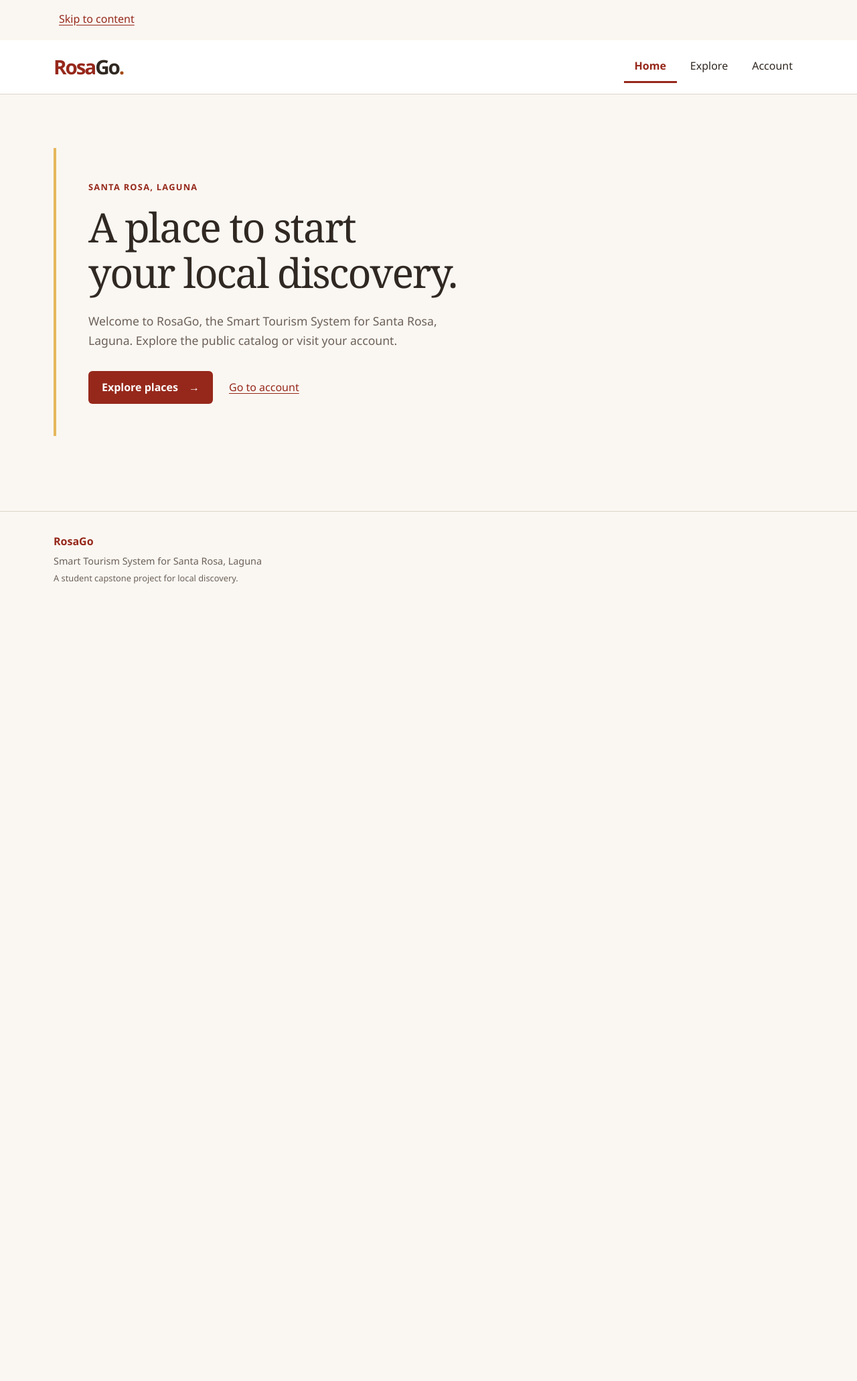
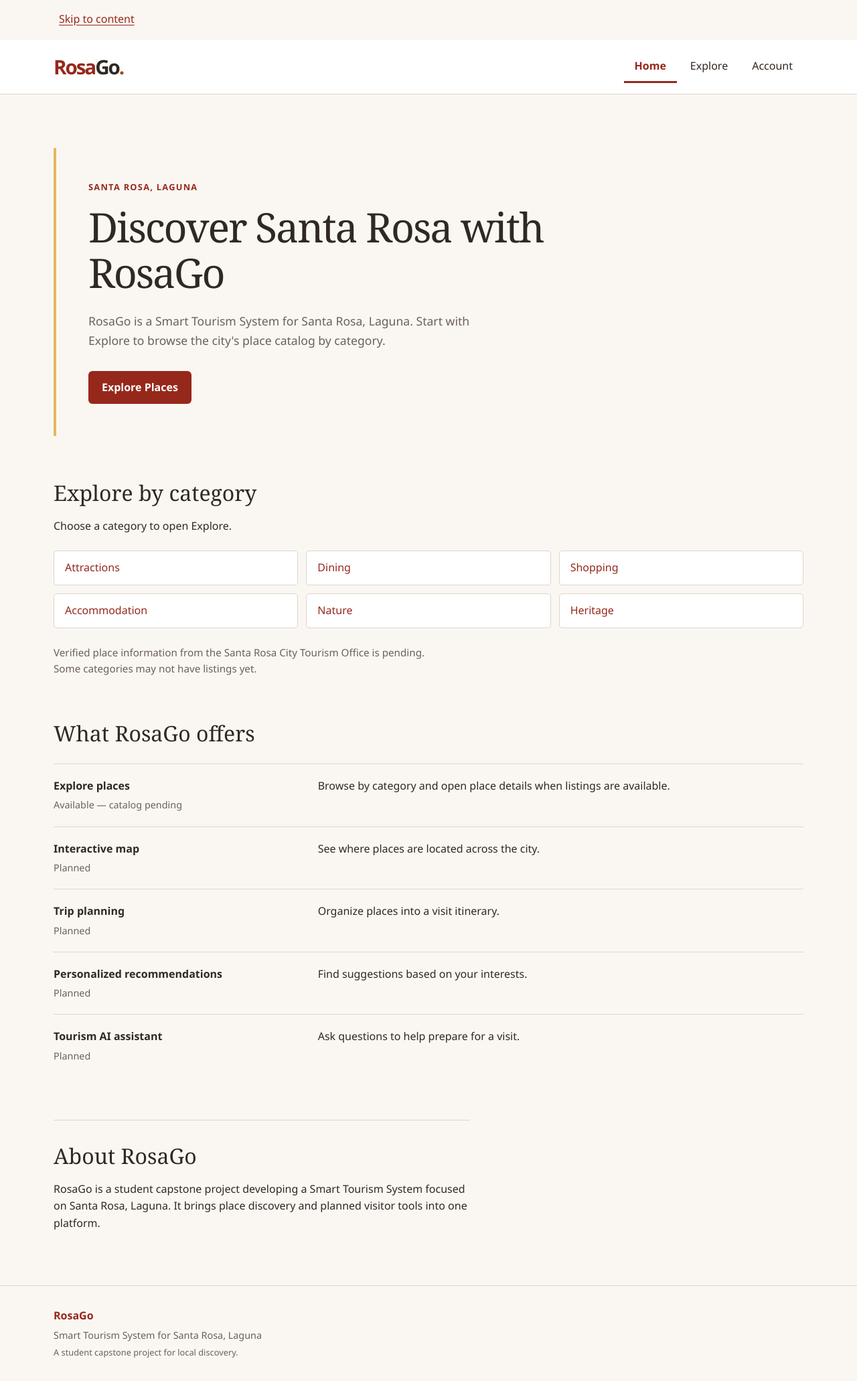
Before and after one commit to kkath8/RosaGo, a Flask app: page / in a window 1280 px wide. Shown: the whole page at 67% size. Before the commit the page ends 871 px from the top, so only its background shows below. Run offline with Flask 3, Linux system fonts and the light colour scheme; parts of the project's set-up code (start-up, migrations or seed data) failed here and were passed over.

Commit message:
Build public tourism homepage

```diff
--- a/static/css/site.css
+++ b/static/css/site.css
@@ -60,6 +60,23 @@
 .public-site .footer-inner strong { color: var(--site-red); }
 .public-site .footer-inner p { margin: 0.25rem 0 0; color: var(--site-muted); font-size: 0.9rem; }
 .public-site .footer-inner .project-note { font-size: 0.8rem; }
+.public-site .home-section { margin-top: clamp(2.5rem, 6vw, 4rem); }
+.public-site .home-section h2 { font-family: Georgia, "Times New Roman", serif; font-size: clamp(1.5rem, 3vw, 2rem); font-weight: 400; }
+.public-site .home-categories { display: grid; grid-template-columns: repeat(3, minmax(0, 1fr)); gap: 0.75rem; list-style: none; padding: 0; margin: 1.5rem 0; }
+.public-site .home-categories li { min-width: 0; }
+.public-site .home-categories a { display: flex; align-items: center; min-height: 44px; height: 100%; padding: 0.75rem 1rem; border: 1px solid var(--site-border); border-radius: 5px; background: #fff; text-decoration: none; }
+.public-site .home-categories a:hover { border-color: var(--site-red); text-decoration: underline; }
+.public-site .home-availability { color: var(--site-muted); font-size: 0.95rem; }
+.public-site .home-capabilities { list-style: none; padding: 0; margin: 1.5rem 0 0; }
+.public-site .home-capabilities li { display: grid; grid-template-columns: minmax(0, 1fr) minmax(0, 2fr); gap: 0.75rem 2rem; padding-block: 1.25rem; border-top: 1px solid var(--site-border); }
+.public-site .home-capability-label { min-width: 0; }
+.public-site .home-capability-label strong, .public-site .home-capability-status { display: block; }
+.public-site .home-capability-status { margin-top: 0.25rem; color: var(--site-muted); font-size: 0.9rem; }
+.public-site .home-capabilities p { min-width: 0; margin: 0; }
+.public-site .home-about { max-width: 68ch; padding-top: 2rem; border-top: 1px solid var(--site-border); }
+@media (max-width: 900px) {
+    .public-site .home-categories { grid-template-columns: repeat(2, minmax(0, 1fr)); }
+}
 @media (max-width: 700px) {
     .public-site .header-inner, .public-site .site-main, .public-site .footer-inner { width: calc(100% - 2rem); }
     .public-site .header-inner { gap: 0.5rem; }
@@ -67,4 +84,8 @@
     .public-site .site-nav a { flex: 1; justify-content: center; padding-inline: 0.75rem; }
     .public-site .places-grid { grid-template-columns: minmax(0, 1fr); }
     .public-site .home-intro { margin-block: 0 1rem; }
+    .public-site .home-capabilities li { grid-template-columns: minmax(0, 1fr); }
 }
+@media (max-width: 480px) {
+    .public-site .home-categories { grid-template-columns: minmax(0, 1fr); }
+}
--- a/templates/index.html
+++ b/templates/index.html
@@ -3,11 +3,56 @@
 {% block content %}
 <section class="home-intro" aria-labelledby="home-title">
     <p class="eyebrow">Santa Rosa, Laguna</p>
-    <h1 id="home-title">A place to start<br>your local discovery.</h1>
-    <p class="intro-text">Welcome to RosaGo, the Smart Tourism System for Santa Rosa, Laguna. Explore the public catalog or visit your account.</p>
+    <h1 id="home-title">Discover Santa Rosa with RosaGo</h1>
+    <p class="intro-text">RosaGo is a Smart Tourism System for Santa Rosa, Laguna. Start with Explore to browse the city's place catalog by category.</p>
     <div class="page-actions">
-        <a class="site-button" href="{{ url_for('places_list') }}">Explore places <span aria-hidden="true">&rarr;</span></a>
-        <a class="text-link" href="{{ url_for('user_index') }}">Go to account</a>
+        <a class="site-button" href="{{ url_for('places_list') }}">Explore Places</a>
     </div>
 </section>
+<section class="home-section" aria-labelledby="home-categories-title">
+    <h2 id="home-categories-title">Explore by category</h2>
+    <p>Choose a category to open Explore.</p>
+    <nav aria-labelledby="home-categories-title">
+        <ul class="home-categories">
+            {% for label, category in [
+                ('Attractions', 'attraction'), ('Dining', 'dining'),
+                ('Shopping', 'shopping'), ('Accommodation', 'accommodation'),
+                ('Nature', 'nature'), ('Heritage', 'heritage')
+            ] %}
+            <li><a href="{{ url_for('places_list', category=category) }}">{{ label }}</a></li>
+            {% endfor %}
+        </ul>
+    </nav>
+    <p class="home-availability">Verified place information from the Santa Rosa City Tourism Office is pending. Some categories may not have listings yet.</p>
+</section>
+<section class="home-section" aria-labelledby="home-capabilities-title">
+    <h2 id="home-capabilities-title">What RosaGo offers</h2>
+    <ul class="home-capabilities">
+        <li>
+            <div class="home-capability-label">
+                <strong>Explore places</strong>
+                <span class="home-capability-status">Available &mdash; catalog pending</span>
+            </div>
+            <p>Browse by category and open place details when listings are available.</p>
+        </li>
+        {% for name, description in [
+            ('Interactive map', 'See where places are located across the city.'),
+            ('Trip planning', 'Organize places into a visit itinerary.'),
+            ('Personalized recommendations', 'Find suggestions based on your interests.'),
+            ('Tourism AI assistant', 'Ask questions to help prepare for a visit.')
+        ] %}
+        <li>
+            <div class="home-capability-label">
+                <strong>{{ name }}</strong>
+                <span class="home-capability-status">Planned</span>
+            </div>
+            <p>{{ description }}</p>
+        </li>
+        {% endfor %}
+    </ul>
+</section>
+<section class="home-section home-about" aria-labelledby="home-about-title">
+    <h2 id="home-about-title">About RosaGo</h2>
+    <p>RosaGo is a student capstone project developing a Smart Tourism System focused on Santa Rosa, Laguna. It brings place discovery and planned visitor tools into one platform.</p>
+</section>
 {% endblock %}
```
Also changed, not shown: tests/test_public_layout.py (+122 -1 lines).
